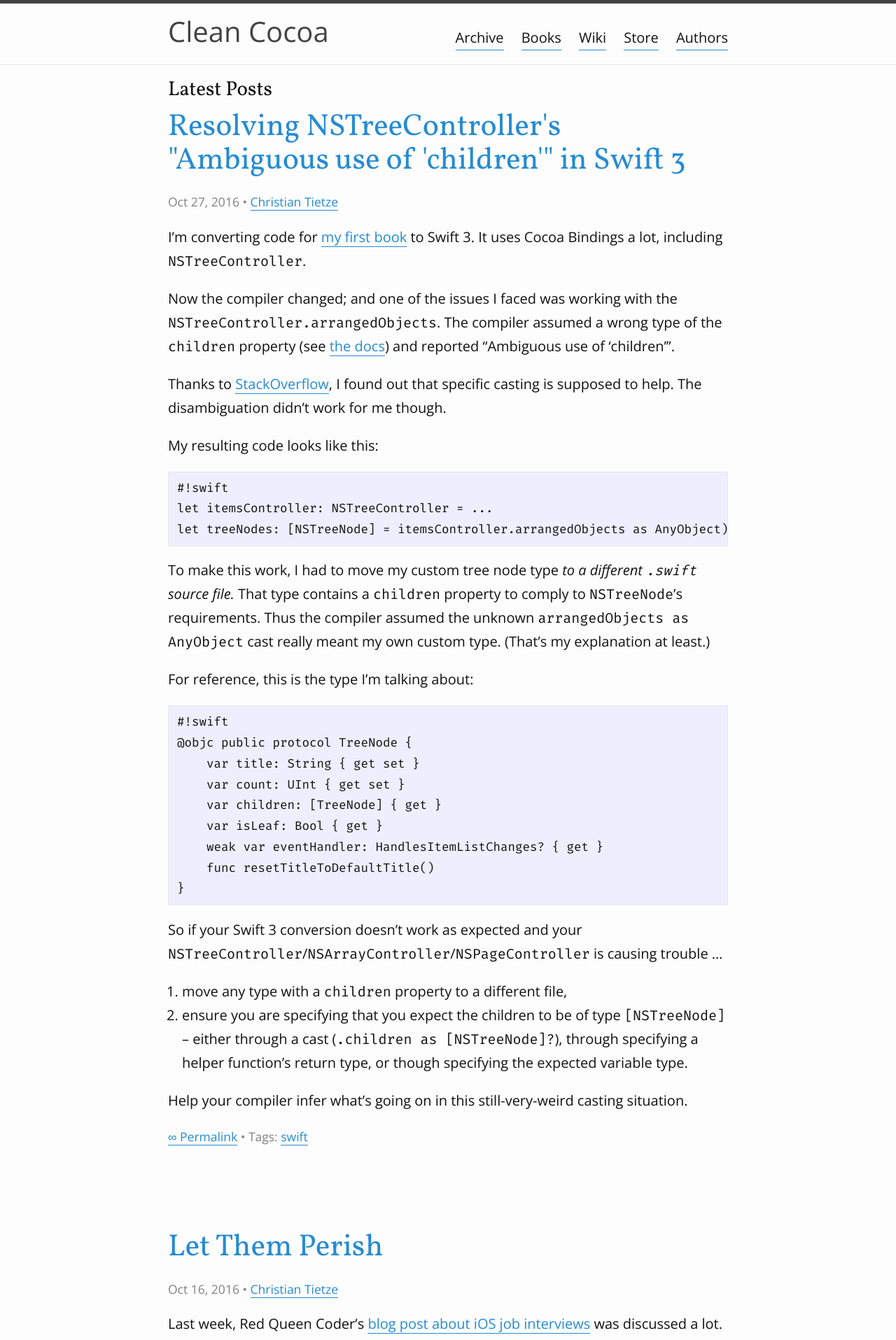
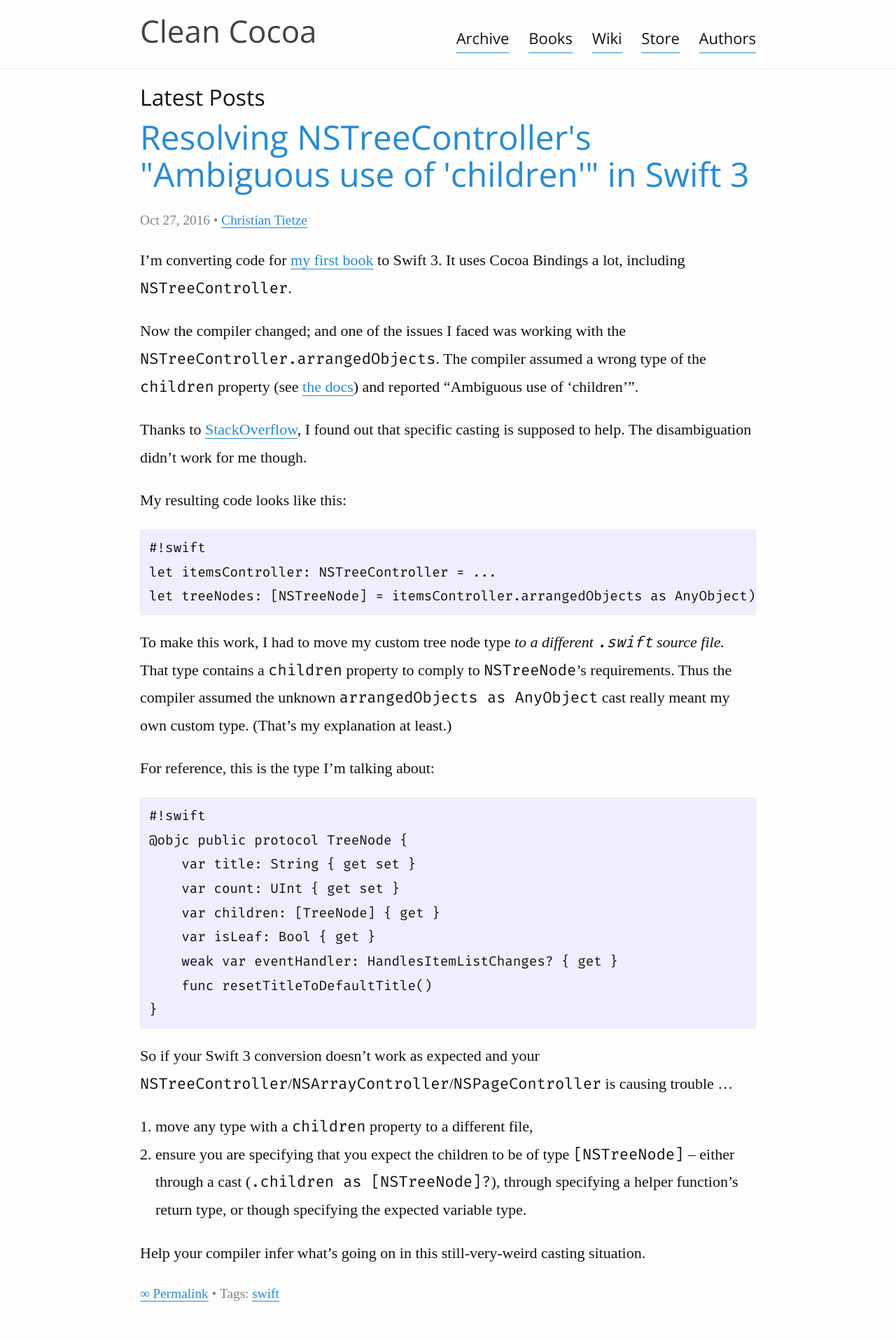
Before and after one commit to CleanCocoa/cleancocoa.github.io, a Jekyll site: the page built from index.html, in a window 1280 px wide. Shown: the top 1915 px of the page at 70% size. Built offline with Jekyll 4.4.1, drawn with Linux system fonts in a browser that asks for light colours; some web fonts are replaced.

Commit message:
change base font to serif

```diff
--- a/_includes/head.html
+++ b/_includes/head.html
@@ -10,5 +10,5 @@
   <link rel="canonical" href="{{ page.url | replace:'index.html','' | prepend: site.baseurl | prepend: site.url }}">
   <link rel="alternate" type="application/rss+xml" title="{{ site.title }}" href="{{ "/feed.xml" | prepend: site.baseurl | prepend: site.url }}">
 
-  <link href='https://fonts.googleapis.com/css?family=Vollkorn:400,700,400italic,700italic|Open+Sans:300,400,400italic,700,700italic|Fira+Mono' rel='stylesheet' type='text/css'>
+  <link href='https://fonts.googleapis.com/css?family=Source+Serif+Pro|Open+Sans:300,400,400italic,700,700italic|Fira+Mono' rel='stylesheet' type='text/css'>
 </head>
--- a/_sass/_layout.scss
+++ b/_sass/_layout.scss
@@ -2,7 +2,8 @@
  * Site header
  */
 .site-header {
-  border-top: 5px solid $grey-color-dark;
+  font-family: $font-sans;
+
   border-bottom: 1px solid $grey-color-light;
   min-height: 56px;
 
--- a/css/main.scss
+++ b/css/main.scss
@@ -6,14 +6,15 @@
 
 // Our variables
 $font-sans:        "Open Sans", Arial, sans-serif;
-$font-heading:     "Vollkorn", serif;
+$font-serif:       "Source Serif Pro", serif;
+$font-heading:     $font-sans;
 $font-code:        "Fira Mono", monospace;
 
-$base-font-family: $font-sans;
-$base-font-size:   20px;
+$base-font-family: $font-serif;
+$base-font-size:   22px;
 $base-font-weight: 400;
 $small-font-size:  $base-font-size * 0.875;
-$base-line-height: 1.7;
+$base-line-height: 1.8;
 
 $text-color:       #111;
 $background-color: #fdfdfd;
```
